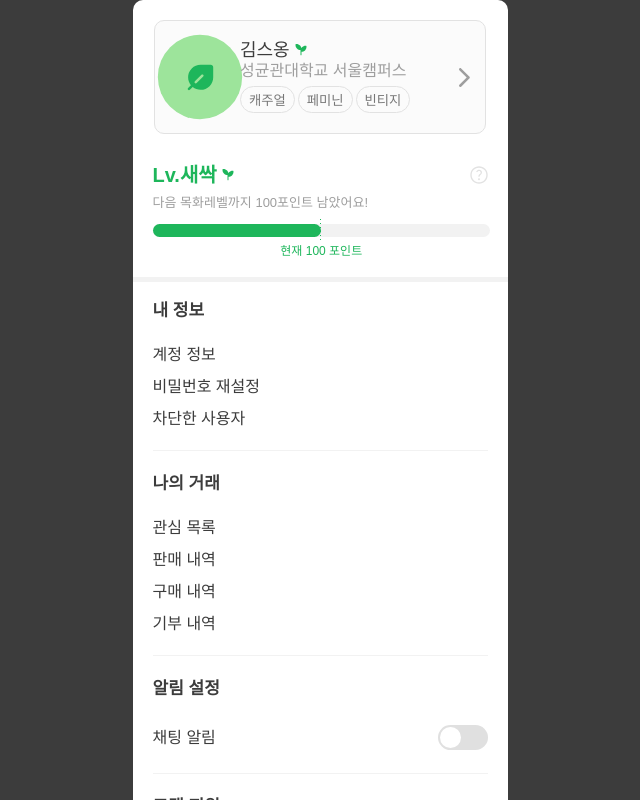
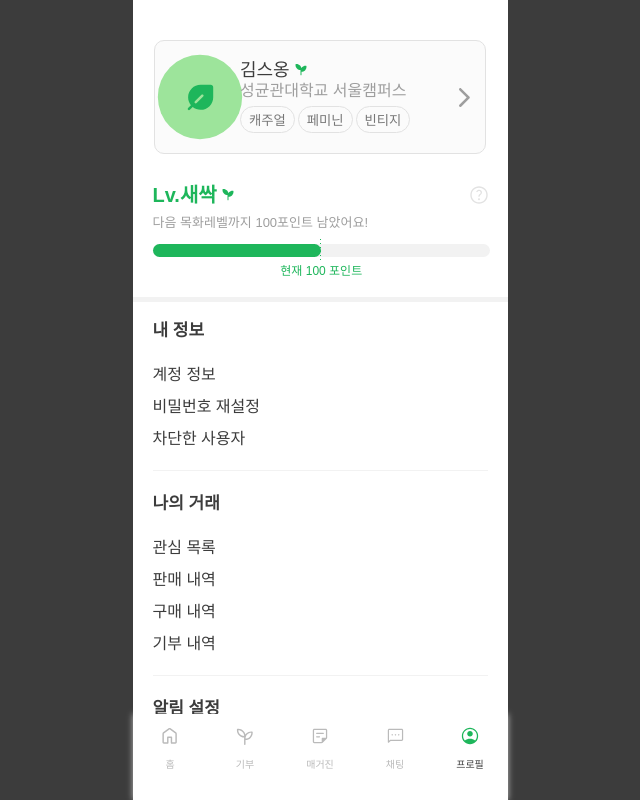
Before and after one commit to 9oormthon-univ/2024_BEOTKKOTTHON_TEAM_12_FE, a React (Vite) app: page /mypage in a window 1280 px wide. Shown: the top 800 px of the page, without its empty margins (320-960 px from the left). Built offline with nearby package versions, Linux system fonts and the light colour scheme; a web font is replaced by a local one.

Commit message:
STYLE : nav 고정

```diff
--- a/src/components/organism/user-section/index.tsx
+++ b/src/components/organism/user-section/index.tsx
@@ -4,6 +4,7 @@ import styled from 'styled-components';
 
 export const UserSectionWrapper = styled.div`
   background-color: #fff;
+  padding-top: 20px;
 `;
 const UserSection: React.FC = () => {
   const currentLevel = {
--- a/src/pages/mypage/index.tsx
+++ b/src/pages/mypage/index.tsx
@@ -4,11 +4,15 @@ import { UserSection, MenuItem, Nav } from '@components/index';
 
 const MyPage: React.FC = () => {
   return (
-    <S.MenuItemWrapper>
-      <UserSection />
-      <MenuItem />
+    <>
+      <S.MenuItemWrapper>
+        <S.ItemsSection>
+          <UserSection />
+          <MenuItem />
+        </S.ItemsSection>
+      </S.MenuItemWrapper>
       <Nav currentTab="프로필" />
-    </S.MenuItemWrapper>
+    </>
   );
 };
 
--- a/src/pages/mypage/style.ts
+++ b/src/pages/mypage/style.ts
@@ -1,5 +1,21 @@
 import styled from 'styled-components';
 
 export const MenuItemWrapper = styled.div`
+  display: flex;
+  flex-direction: column;
+  height: calc(100vh - 86px);
   background-color: var(--grey-2);
 `;
+
+export const ItemsSection = styled.section`
+  overflow-y: scroll;
+  // IE와 Edge를 위한 스크롤바 숨기기
+  -ms-overflow-style: none;
+  // Firefox를 위한 스크롤바 숨기기
+  scrollbar-width: none;
+
+  &::-webkit-scrollbar {
+    // Chrome, Safari, Opera를 위한 스크롤바 숨기기
+    display: none;
+  }
+`;
```
